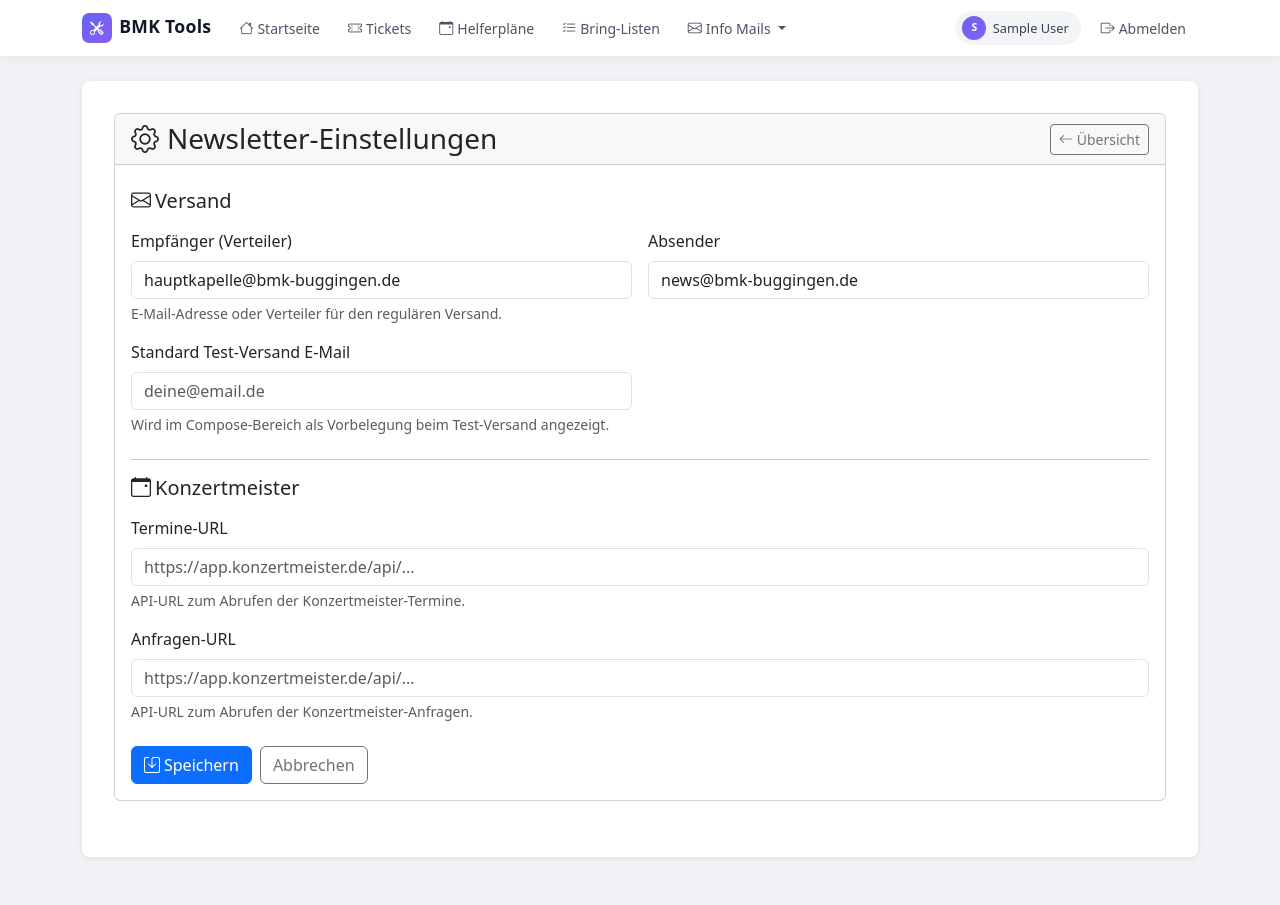
After one commit to manuguth/bmk-tools, a Django app: page /info_mails/settings/ in a window 1280 px wide. The commit adds this page. Run offline with Django 5.2, Linux system fonts and the light colour scheme; the visitor is signed in with stand-in values (Sample User, id 1); data comes from the database, SQL or seed files in the repository.

Commit message:
feat: Add newsletter settings page and default test email functionality

```diff
--- a/info_mail/models.py
+++ b/info_mail/models.py
@@ -40,6 +40,11 @@ class NewsletterSettings(models.Model):
         blank=True,
         verbose_name="MMV Newsletter Monat",
         help_text='Anzeigename des aktuellen MMV-Newsletter-Monats, z. B. "März" oder "April"',
+    )
+    default_test_email = models.EmailField(
+        blank=True,
+        verbose_name="Standard Test-Versand E-Mail",
+        help_text="Wird im Compose-Bereich als Vorbelegung für den Test-Versand angezeigt.",
     )
 
     class Meta:
--- a/info_mail/templates/info_mail/compose_newsletter.html
+++ b/info_mail/templates/info_mail/compose_newsletter.html
@@ -187,7 +187,7 @@
                 </div>
                 <div class="col-sm-5">
                     <input type="email" class="form-control form-control-sm" id="test_email"
-                           name="test_email" placeholder="test@example.com">
+                           name="test_email" value="{{ default_test_email }}" placeholder="test@example.com">
                 </div>
                 <div class="col-auto">
                     <button type="submit" name="action" value="send_test"
--- /dev/null
+++ b/info_mail/templates/info_mail/newsletter_settings.html
@@ -0,0 +1,84 @@
+{% extends "base.html" %}
+
+{% block title %}Newsletter-Einstellungen{% endblock %}
+
+{% block page_content %}
+<div class="card mb-4">
+    <div class="card-header d-flex justify-content-between align-items-center">
+        <h1 class="h3 mb-0">
+            <i class="bi bi-gear me-2"></i>Newsletter-Einstellungen
+        </h1>
+        <a href="{% url 'info_mail_index' %}" class="btn btn-outline-secondary btn-sm">
+            <i class="bi bi-arrow-left me-1"></i>Übersicht
+        </a>
+    </div>
+    <div class="card-body">
+
+        {% if messages %}
+        {% for message in messages %}
+        <div class="alert alert-{{ message.tags }} alert-dismissible fade show" role="alert">
+            {{ message }}
+            <button type="button" class="btn-close" data-bs-dismiss="alert"></button>
+        </div>
+        {% endfor %}
+        {% endif %}
+
+        <form method="post">
+            {% csrf_token %}
+
+            <!-- Versand -->
+            <h5 class="mb-3 mt-2"><i class="bi bi-envelope me-1"></i>Versand</h5>
+            <div class="row g-3 mb-4">
+                <div class="col-md-6">
+                    <label class="form-label" for="recipient">Empfänger (Verteiler)</label>
+                    <input type="email" class="form-control" id="recipient" name="recipient"
+                           value="{{ ns.recipient }}"
+                           placeholder="hauptkapelle@bmk-buggingen.de">
+                    <div class="form-text">E-Mail-Adresse oder Verteiler für den regulären Versand.</div>
+                </div>
+                <div class="col-md-6">
+                    <label class="form-label" for="from_email">Absender</label>
+                    <input type="email" class="form-control" id="from_email" name="from_email"
+                           value="{{ ns.from_email }}"
+                           placeholder="news@bmk-buggingen.de">
+                </div>
+                <div class="col-md-6">
+                    <label class="form-label" for="default_test_email">Standard Test-Versand E-Mail</label>
+                    <input type="email" class="form-control" id="default_test_email" name="default_test_email"
+                           value="{{ ns.default_test_email }}"
+                           placeholder="deine@email.de">
+                    <div class="form-text">Wird im Compose-Bereich als Vorbelegung beim Test-Versand angezeigt.</div>
+                </div>
+            </div>
+
+            <hr>
+
+            <!-- Konzertmeister -->
+            <h5 class="mb-3"><i class="bi bi-calendar-event me-1"></i>Konzertmeister</h5>
+            <div class="row g-3 mb-4">
+                <div class="col-12">
+                    <label class="form-label" for="km_appointments_url">Termine-URL</label>
+                    <input type="url" class="form-control" id="km_appointments_url" name="km_appointments_url"
+                           value="{{ ns.km_appointments_url }}"
+                           placeholder="https://app.konzertmeister.de/api/...">
+                    <div class="form-text">API-URL zum Abrufen der Konzertmeister-Termine.</div>
+                </div>
+                <div class="col-12">
+                    <label class="form-label" for="km_requests_url">Anfragen-URL</label>
+                    <input type="url" class="form-control" id="km_requests_url" name="km_requests_url"
+                           value="{{ ns.km_requests_url }}"
+                           placeholder="https://app.konzertmeister.de/api/...">
+                    <div class="form-text">API-URL zum Abrufen der Konzertmeister-Anfragen.</div>
+                </div>
+            </div>
+
+            <div class="d-flex gap-2">
+                <button type="submit" class="btn btn-primary">
+                    <i class="bi bi-save me-1"></i>Speichern
+                </button>
+                <a href="{% url 'info_mail_index' %}" class="btn btn-outline-secondary">Abbrechen</a>
+            </div>
+        </form>
+    </div>
+</div>
+{% endblock page_content %}
--- a/info_mail/urls.py
+++ b/info_mail/urls.py
@@ -6,10 +6,11 @@ from django.urls import path
 
 from info_mail import views
 
-from .views import FileUploadView, media_upload, display_media, compose_newsletter, redirect_to_current_week
+from .views import FileUploadView, media_upload, display_media, compose_newsletter, redirect_to_current_week, newsletter_settings
 
 urlpatterns = [
     path("overview", views.info_mail_index, name="info_mail_index"),
+    path("settings/", newsletter_settings, name="newsletter_settings"),
     path("details/<str:reference>", views.info_mail_details, name="info_mail_detail"),
     path("upload", FileUploadView.as_view(), name="file_upload"),
     path("media_upload/", media_upload, name="media_upload"),
--- a/info_mail/views.py
+++ b/info_mail/views.py
@@ -147,6 +147,21 @@ def display_media(request):
 
 
 @login_required
+def newsletter_settings(request):
+    ns = NewsletterSettings.get_settings()
+    if request.method == "POST":
+        ns.recipient = request.POST.get("recipient", "").strip()
+        ns.from_email = request.POST.get("from_email", "").strip()
+        ns.km_appointments_url = request.POST.get("km_appointments_url", "").strip()
+        ns.km_requests_url = request.POST.get("km_requests_url", "").strip()
+        ns.default_test_email = request.POST.get("default_test_email", "").strip()
+        ns.save()
+        messages.success(request, "Einstellungen gespeichert.")
+        return redirect("newsletter_settings")
+    return render(request, "info_mail/newsletter_settings.html", {"ns": ns})
+
+
+@login_required
 def redirect_to_current_week(request):
     today = date.today()
     year, week, _ = today.isocalendar()
@@ -267,5 +282,6 @@ def compose_newsletter(request, year, week):
         "week": week,
         "year": year,
         "ns": ns,
+        "default_test_email": ns.default_test_email,
     }
     return render(request, "info_mail/compose_newsletter.html", context)
```
Also changed, not shown: info_mail/templates/info_mail/info_mail_index.html (+8 -3 lines), info_mail/migrations/0005_add_default_test_email.py (added).
